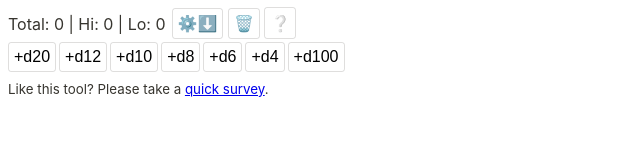
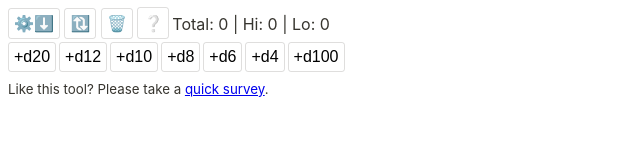
Before and after one commit to AdamWrighter/dice-roller, a plain HTML site: page index.html in a window 1280 px wide. Shown: the whole page, without its empty margins (0-640 px from the left). Drawn offline with Linux system fonts and the light colour scheme.

Commit message:
Add reroll all button

```diff
--- a/index.html
+++ b/index.html
@@ -37,13 +37,13 @@
 
 <body class="hidden">
     <div class="top-buttons">
-        <div id="total-container">
-        </div>
         <div id="buttons-container">
             <button id="toggle-count-input" onclick="toggleCountInput()" type="button" title="Settings">⚙️⬇️</button>
-            <!-- <button id="reroll-all" onclick="rerollAll()" type="button" title="Reroll all dice">🔃</button> -->
+            <button id="reroll-all" onclick="rerollAll()" type="button" title="Reroll all dice">🔃</button>
             <button id="destroy" onclick="removeAllDice()" type="button" title="Destroy all dice">🗑️</button>
             <a class="button" id="info" href="/info" target="_blank" title="Help and info">❔</a>
+        </div>
+        <div id="total-container">
         </div>
     </div>
     <div id="config-container" class="hidden">
--- a/main.css
+++ b/main.css
@@ -66,7 +66,7 @@ input {
 }
 
 #total-container {
-    margin-right: var(--spacing);
+    margin-left: var(--spacing);
 }
 
 #config-container {
--- a/main.js
+++ b/main.js
@@ -256,3 +256,11 @@ function addCustomDiceFromStorage() {
 }
 
 addCustomDiceFromStorage();
+
+// Reroll all dice
+function rerollAll() {
+    let diceNumbers = document.querySelectorAll('.dieNumber');
+    for (let i = 0; i < diceNumbers.length; i++) {
+        diceNumbers[i].click();
+    };
+}
```
